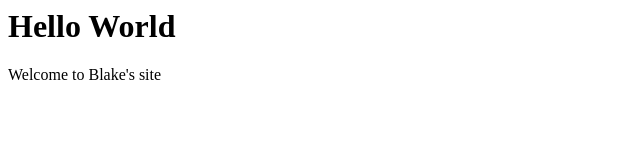
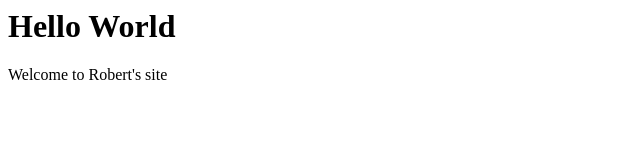
Before and after one commit to rstricklin/Github-Actions-Training-001, a plain HTML site: page web_content/index.html in a window 1280 px wide. Shown: the full height of the page, 0-640 px from the left. Drawn offline with Linux system fonts and the light colour scheme.

Commit message:
index.html changes

```diff
--- a/web_content/index.html
+++ b/web_content/index.html
@@ -6,7 +6,7 @@
 
 <body>
   <h1>Hello World</h1>
-  <p>Welcome to Blake's site</p>
+  <p>Welcome to Robert's site</p>
 </body>
 
 </html>
```
